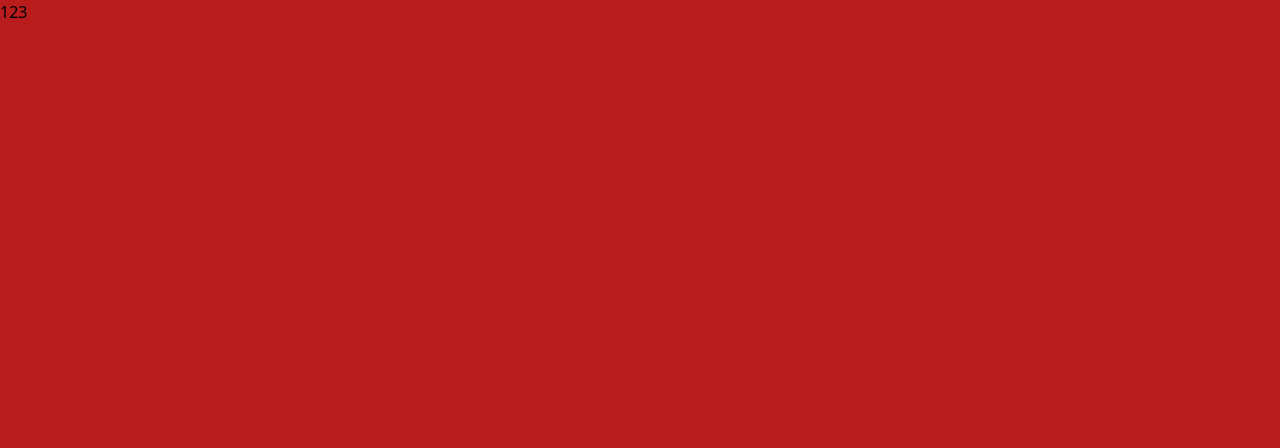
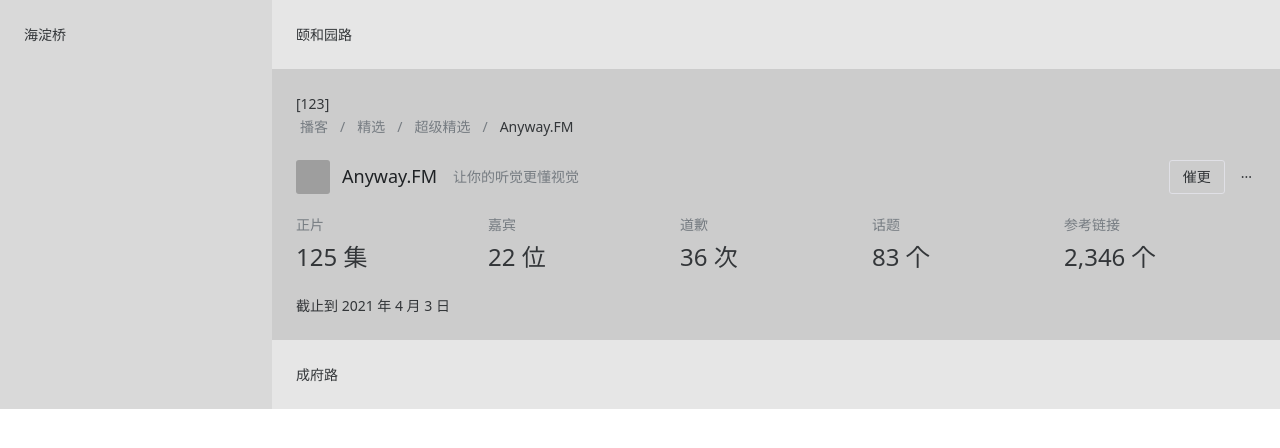
Before and after one commit to Cohen-Wang/perfume-m, a Vue app: page /#/home in a window 1280 px wide. Shown: the top 448 px of the page. Built offline with nearby package versions, Linux system fonts and the light colour scheme; grey boxes are pictures that could not be loaded.

Commit message:
feat: naiveui

```diff
--- a/src/App.vue
+++ b/src/App.vue
@@ -1,32 +1,3 @@
-<script setup lang="ts">
-// import { ref, Ref } from 'vue'
-// +--------------------------------------------------
-// | data
-// +--------------------------------------------------
-// const num: Ref<string> = ref('aaaaaaaaaaa')
-</script>
-
 <template>
-  <div class="h-screen w-full bg-red-700">123</div>
-  <!--<n-space>-->
-  <!--  <n-button>Default</n-button>-->
-  <!--  <n-button type="tertiary">-->
-  <!--    Tertiary-->
-  <!--  </n-button>-->
-  <!--  <n-button type="primary">-->
-  <!--    Primary-->
-  <!--  </n-button>-->
-  <!--  <n-button type="info">-->
-  <!--    Info-->
-  <!--  </n-button>-->
-  <!--  <n-button type="success">-->
-  <!--    Success-->
-  <!--  </n-button>-->
-  <!--  <n-button type="warning">-->
-  <!--    Warning-->
-  <!--  </n-button>-->
-  <!--  <n-button type="error">-->
-  <!--    Error-->
-  <!--  </n-button>-->
-  <!--</n-space>-->
+  <router-view />
 </template>
--- a/src/main.ts
+++ b/src/main.ts
@@ -1,15 +1,20 @@
 import { createApp } from 'vue'
-// 样式
+import { create, NButton} from 'naive-ui' // 必须再App.vue之前
+import naive from 'naive-ui'
+import App from './App.vue'
+// 引入【路由】
+import router from '@/router'
+// 引入【样式】
 // import './style/style.css'
 import './style/tailwind.css'
-import { create, NButton} from 'naive-ui'
-import App from './App.vue'
 
 
-const naive = create({
-  components: [NButton]
-})
+
+// const naive = create({
+//   components: [NButton]
+// })
 
 const app = createApp(App)
+app.use(router)
 app.use(naive)
 app.mount('#app')
--- /dev/null
+++ b/src/router/index.ts
@@ -0,0 +1,26 @@
+import { createRouter, createWebHistory, createWebHashHistory } from 'vue-router'
+
+const DEBUG: boolean = true
+
+const routes:any = [
+  {
+    path: '/',
+    redirect: '/home'
+  },
+  {
+    path: '/home',
+    component: () => import(/* webpackChunkName: "home" */ '@/views/home/Index.vue'),
+    meta: { title: '首页', icon: 'menu' }
+  }
+]
+
+const router = createRouter({
+  // vue3.0中，必须手动指定模式
+  // createWebHistory === history
+  // createWebHashHistory === hash
+  // createMemoryHistory
+  history: DEBUG ? createWebHashHistory() : createWebHistory(),
+  routes // 路由规则
+})
+
+export default router
--- /dev/null
+++ b/src/views/home/Index.vue
@@ -0,0 +1,92 @@
+<script lang="ts" setup>
+import { ref } from 'vue'
+// +--------------------------------------------------
+// | data
+// +--------------------------------------------------
+
+// +--------------------------------------------------
+// | methods
+// +--------------------------------------------------
+</script>
+
+<template>
+  <n-layout has-sider>
+    <n-layout-sider content-style="padding: 24px;">
+      海淀桥
+    </n-layout-sider>
+    <n-layout>
+      <n-layout-header>颐和园路</n-layout-header>
+      <n-layout-content content-style="padding: 24px;">
+        [123]
+        <n-page-header subtitle="让你的听觉更懂视觉" @back="handleBack">
+          <n-grid :cols="5">
+            <n-gi>
+              <n-statistic label="正片" value="125 集" />
+            </n-gi>
+            <n-gi>
+              <n-statistic label="嘉宾" value="22 位" />
+            </n-gi>
+            <n-gi>
+              <n-statistic label="道歉" value="36 次" />
+            </n-gi>
+            <n-gi>
+              <n-statistic label="话题" value="83 个" />
+            </n-gi>
+            <n-gi>
+              <n-statistic label="参考链接" value="2,346 个" />
+            </n-gi>
+          </n-grid>
+          <template #title>
+            <a
+                href="https://anyway.fm/"
+                style="text-decoration: none; color: inherit"
+            >Anyway.FM</a>
+          </template>
+          <template #header>
+            <n-breadcrumb>
+              <n-breadcrumb-item>播客</n-breadcrumb-item>
+              <n-breadcrumb-item>精选</n-breadcrumb-item>
+              <n-breadcrumb-item>超级精选</n-breadcrumb-item>
+              <n-breadcrumb-item>Anyway.FM</n-breadcrumb-item>
+            </n-breadcrumb>
+          </template>
+          <template #avatar>
+            <n-avatar
+                src="https://cdnimg103.lizhi.fm/user/2017/02/04/2583325032200238082_160x160.jpg"
+            />
+          </template>
+          <template #extra>
+            <n-space>
+              <n-button>催更</n-button>
+              <n-dropdown :options="options" placement="bottom-start">
+                <n-button :bordered="false" style="padding: 0 4px">
+                  ···
+                </n-button>
+              </n-dropdown>
+            </n-space>
+          </template>
+          <template #footer>
+            截止到 2021 年 4 月 3 日
+          </template>
+        </n-page-header>
+      </n-layout-content>
+      <n-layout-footer>成府路</n-layout-footer>
+    </n-layout>
+  </n-layout>
+</template>
+
+<style lang="scss" scoped>
+.n-layout-header,
+.n-layout-footer {
+  background: rgba(128, 128, 128, 0.2);
+  padding: 24px;
+}
+
+.n-layout-sider {
+  background: rgba(128, 128, 128, 0.3);
+}
+
+.n-layout-content {
+  background: rgba(128, 128, 128, 0.4);
+}
+</style>
--- a/vite.config.ts
+++ b/vite.config.ts
@@ -1,12 +1,47 @@
 import { defineConfig } from 'vite'
 import vue from '@vitejs/plugin-vue'
+const { resolve } = require('path')
+// 插件
 import vitePluginEslint from 'vite-plugin-eslint'
 // import vitePluginStylelint from 'vite-plugin-stylelint'
 
 export default defineConfig({
+  resolve: {
+    alias: {
+      '@': resolve(__dirname, 'src') // 必须依赖 npm install @types/node --save-dev
+    }
+  },
+  // 代理服务
+  server: {
+    proxy: {
+      '/api': {
+        target: '',
+        changeOrigin: true,
+        rewrite: (path) => path.replace(/^\/api/, '')
+      }
+    }
+  },
+  build: {
+    // 压缩相关
+    minify: 'terser',
+    terserOptions: {
+      compress: {
+        drop_console: true,
+        drop_debugger: true
+      }
+    },
+    // 打包路径相关
+    rollupOptions: {
+      output: {
+        chunkFileNames: 'js/[name]-[hash].js',
+        entryFileNames: 'js/[name]-[hash].js',
+        assetFileNames: '[ext]/[name]-[hash].[ext]',
+      }
+    }
+  },
   plugins: [
     vue(),
-    vitePluginEslint(),
+    // vitePluginEslint(),
     // vitePluginStylelint({
     //   fix: true
     // })
```
Also changed, not shown: 1 other file (tests, documents, lock files or other folders).
